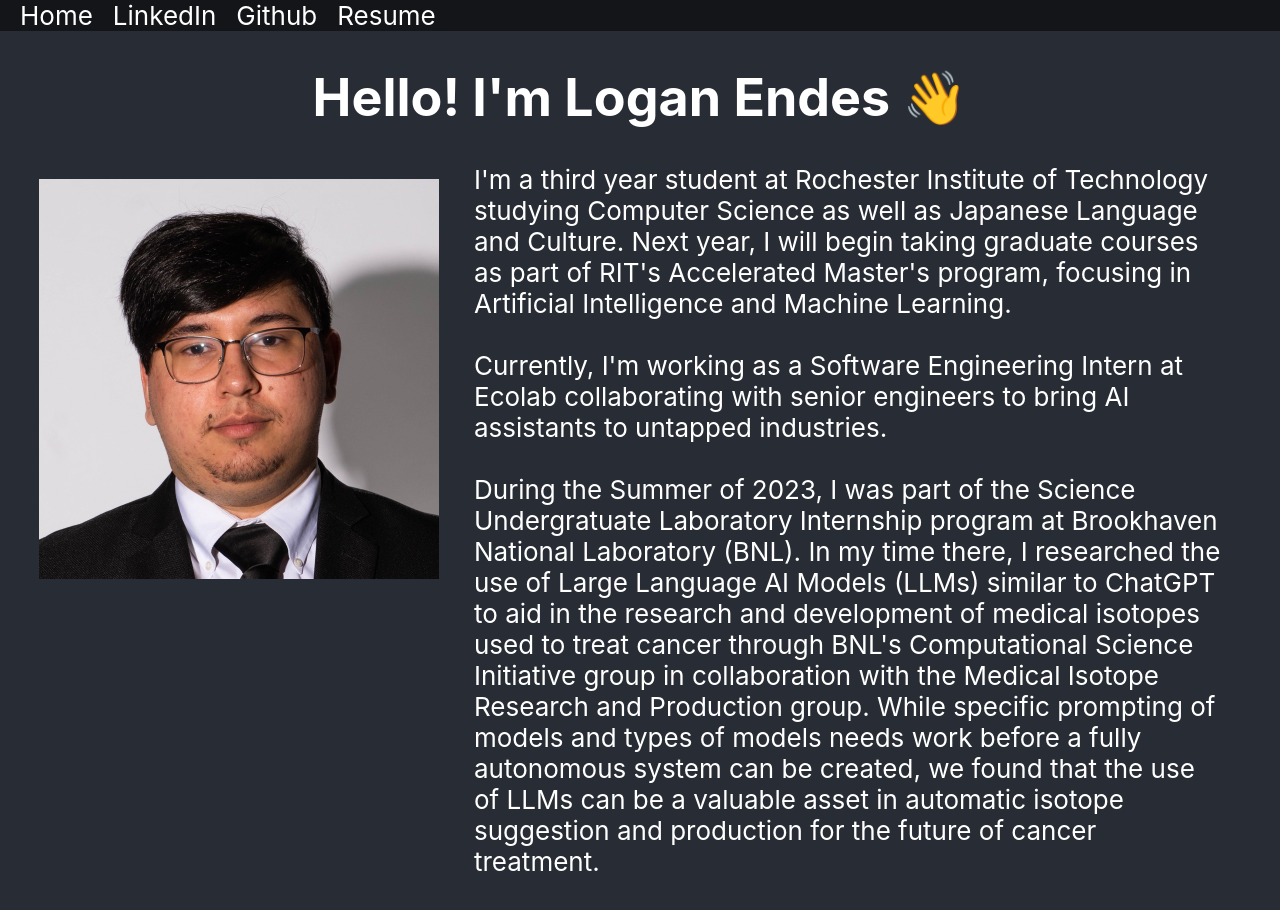
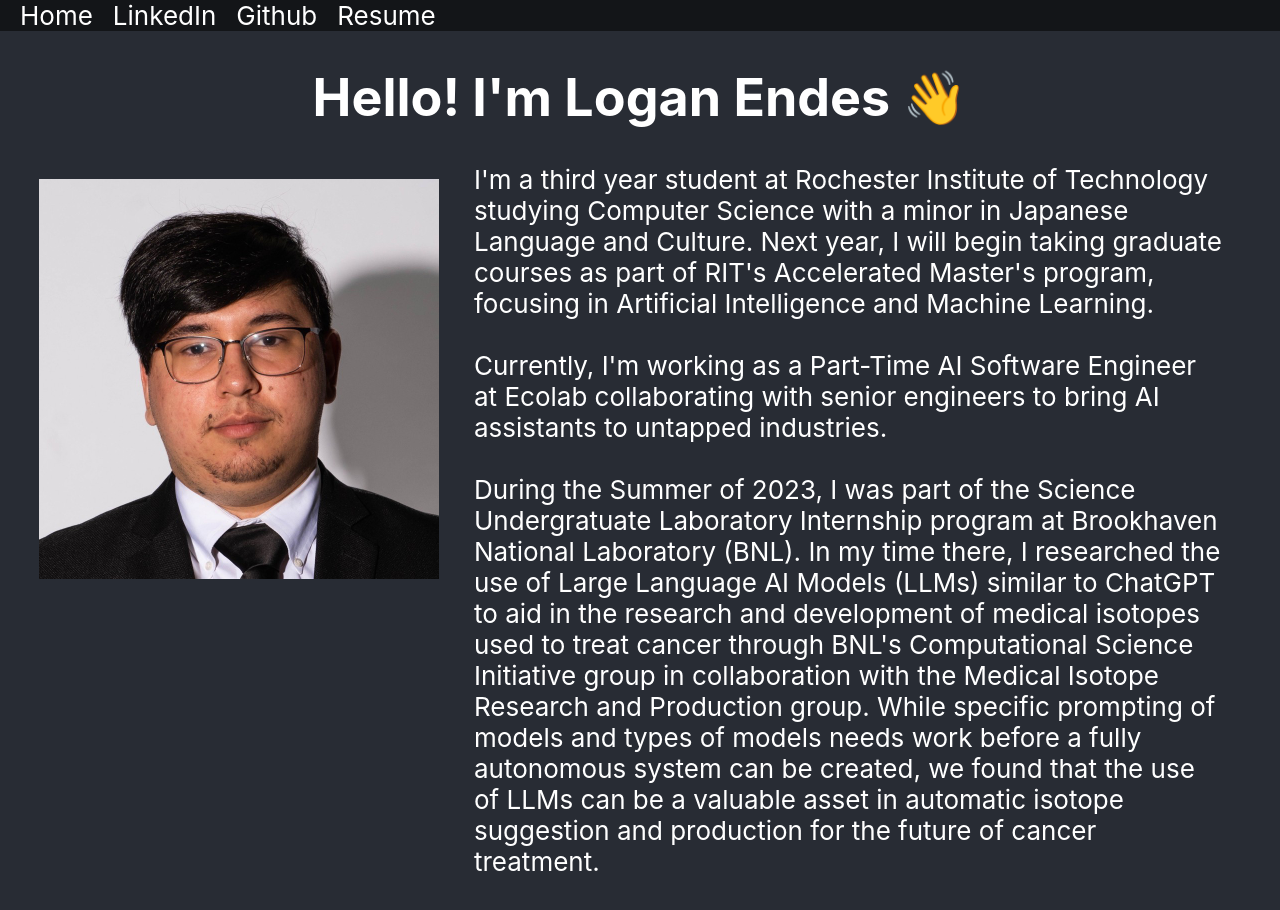
Before and after one commit to Log45/Personal-Website, a React (Create React App) app in the folder my-app/: page / in a window 1280 px wide. Shown: the top 910 px of the page. Built offline with nearby package versions, Linux system fonts and the light colour scheme.

Commit message:
Updated resume and postition.

```diff
--- a/my-app/src/components/Home.tsx
+++ b/my-app/src/components/Home.tsx
@@ -20,12 +20,12 @@ const Home: React.FC = () => {
     <div className='Description'>
       <img src={selfPortraint} alt="Headshot of Logan Endes" width={600} height={600}/>
       <div className='Content'>
-        <p>I'm a third year student at Rochester Institute of Technology studying Computer Science as well as Japanese Language and Culture.
+        <p>I'm a third year student at Rochester Institute of Technology studying Computer Science with a minor in Japanese Language and Culture.
             Next year, I will begin taking graduate courses as part of RIT's Accelerated Master's program, focusing in Artificial Intelligence
             and Machine Learning.
             <br></br>
             <br></br>
-            Currently, I'm working as a Software Engineering Intern at Ecolab collaborating with senior engineers to bring AI assistants to
+            Currently, I'm working as a Part-Time AI Software Engineer at Ecolab collaborating with senior engineers to bring AI assistants to
             untapped industries.
             <br></br>
             <br></br>
```
Also changed, not shown: 1 other file (tests, documents, lock files or other folders).
